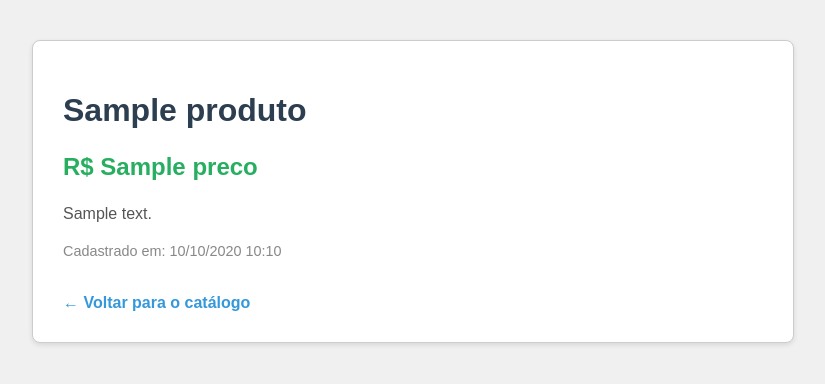
After one commit to FranciscoBatista83/django_catalogo_produtos, a Django app: template django_catalogo_produtos/produtos/templates/produtos/detalhe_produto.html in a window 1280 px wide. The commit adds this page. Shown: the top 384 px of the page, without its empty margins (227-1052 px from the left). Run offline with Django 5.2, Linux system fonts and the light colour scheme; the template is opened without the code that fills it: most values are stand-ins (such as "Sample title", 1, 10 or a date in 2020).

Commit message:
adicionar página de detalhes do produto e navegação a partir da listagem

```diff
--- /dev/null
+++ b/django_catalogo_produtos/produtos/templates/produtos/detalhe_produto.html
@@ -0,0 +1,73 @@
+<!DOCTYPE html>
+<html lang="pt-BR">
+<head>
+    <meta charset="UTF-8">
+    <title>{{ produto.nome }}</title>
+
+    <!-- Estilo CSS interno -->
+    <style>
+        body {
+            font-family: Arial, sans-serif;
+            margin: 40px;
+            background-color: #f0f0f0;
+        }
+
+        .container {
+            background-color: #ffffff;
+            border: 1px solid #ccc;
+            padding: 30px;
+            border-radius: 8px;
+            box-shadow: 0 2px 5px rgba(0,0,0,0.1);
+            max-width: 700px;
+            margin: auto;
+        }
+
+        h1 {
+            color: #2c3e50;
+            font-size: 2em;
+            margin-bottom: 10px;
+        }
+
+        .preco {
+            color: #27ae60;
+            font-size: 1.5em;
+            font-weight: bold;
+        }
+
+        .descricao {
+            color: #555;
+            margin: 20px 0;
+        }
+
+        .data {
+            font-size: 0.9em;
+            color: #888;
+        }
+
+        .voltar {
+            display: inline-block;
+            margin-top: 20px;
+            text-decoration: none;
+            color: #3498db;
+            font-weight: bold;
+            transition: color 0.3s;
+        }
+
+        .voltar:hover {
+            color: #1abc9c;
+        }
+    </style>
+</head>
+<body>
+
+    <div class="container">
+        <h1>{{ produto.nome }}</h1>
+        <p class="preco">R$ {{ produto.preco }}</p>
+        <p class="descricao">{{ produto.descricao }}</p>
+        <p class="data">Cadastrado em: {{ produto.data_cadastro|date:"d/m/Y H:i" }}</p>
+
+        <a class="voltar" href="{% url 'lista_produtos' %}">← Voltar para o catálogo</a>
+    </div>
+
+</body>
+</html>
--- a/django_catalogo_produtos/produtos/urls.py
+++ b/django_catalogo_produtos/produtos/urls.py
@@ -2,6 +2,7 @@ from django.urls import path
 from . import views
 
 urlpatterns = [
-    path('produtos/', views.lista_produtos, name='lista_produtos'),
-    path('produtos/novo', views.criar_produto, name='criar_produto')
+    path('', views.lista_produtos, name='lista_produtos'),  # Página inicial do app: lista de produtos
+    path('novo/', views.criar_produto, name='criar_produto'),  # Página de criação de novo produto
+    path('<int:produto_id>/', views.detalhe_produto, name='detalhe_produto'),  # Página de detalhes do produto
 ]
--- a/django_catalogo_produtos/produtos/views.py
+++ b/django_catalogo_produtos/produtos/views.py
@@ -1,4 +1,4 @@
-from django.shortcuts import render, redirect
+from django.shortcuts import render, redirect, get_object_or_404
 from .models import Produto
 from .forms import ProdutoForm
 
@@ -23,3 +23,7 @@ def criar_produto(request):
         form = ProdutoForm()
 
     return render(request, 'produtos/criar_produto.html', {'form': form})
+
+def detalhe_produto(request, produto_id):
+    produto = get_object_or_404(Produto, id=produto_id)
+    return render(request, 'produtos/detalhe_produto.html', {'produto': produto})
```
Also changed, not shown: django_catalogo_produtos/produtos/templates/produtos/lista_produtos.html (+37 -37 lines).
